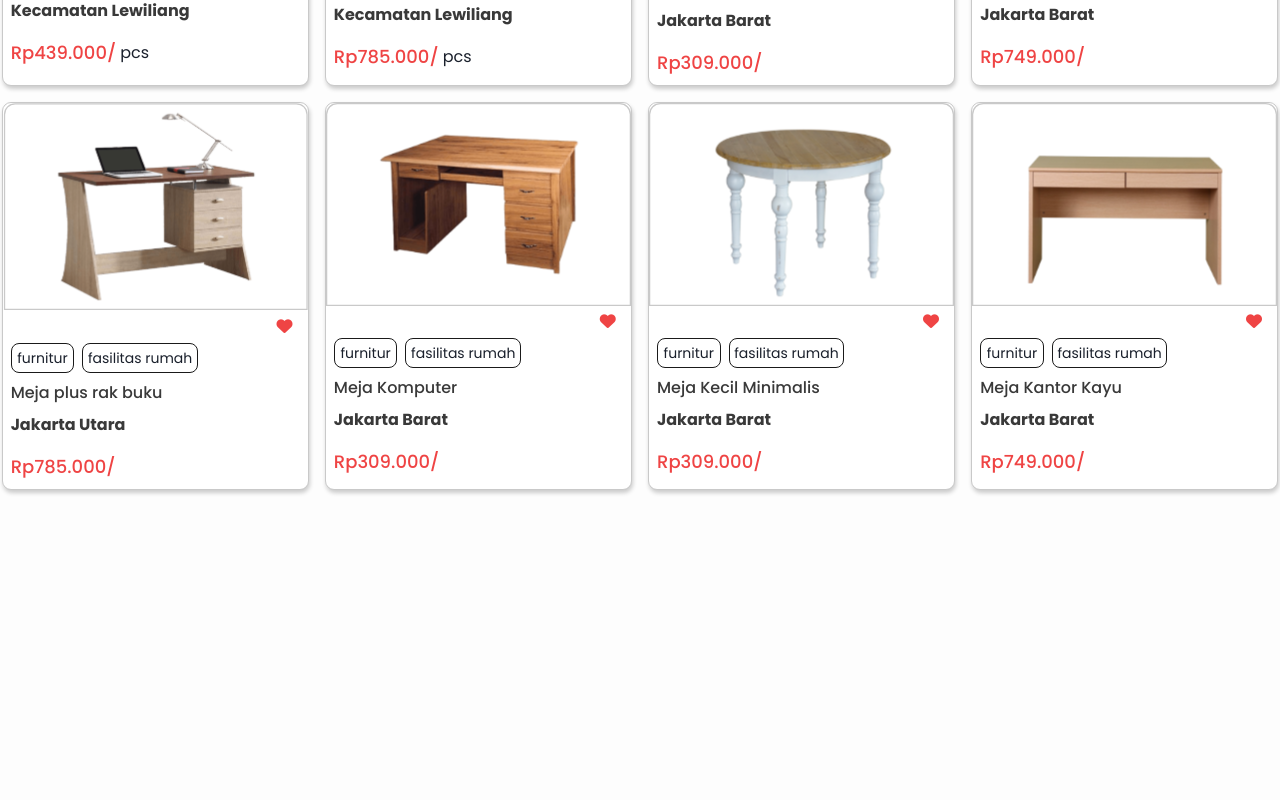
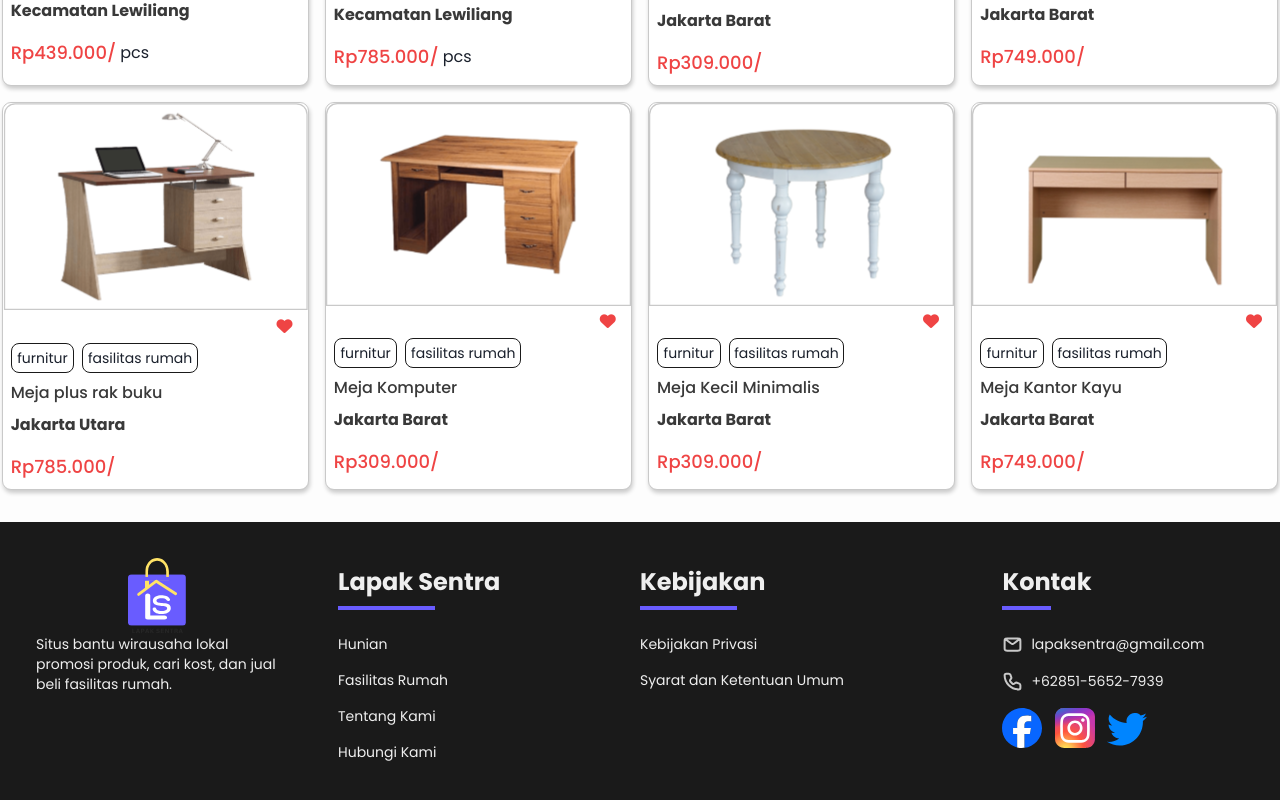
Before and after one commit to AldiMusneldi/Lapak-Sentra, a React (Vite) app in the folder frontend/: page /lihat-semua in a window 1280 px wide. Shown: the part 2753-3553 px from the top of the page. Before the commit the page ends 3275 px from the top, so only its background shows below. Built offline with nearby package versions, Linux system fonts and the light colour scheme; no server answers; a web font is replaced by a local one.

Commit message:
update data

```diff
--- a/frontend/src/pages/Lihat-semua/Lihatsemua.jsx
+++ b/frontend/src/pages/Lihat-semua/Lihatsemua.jsx
@@ -8,6 +8,7 @@ import menu from '../../components/Menu/Menu';
 import { updateAuth } from '../../features/loginSlice';
 import Navbar1 from '../../components/Navbar/Navbar1';
 import Navbar from '../../components/Navbar/Navbar';
+import Footer from '../../components/Footer/Footer';
 function Lihatsemua() {
   const [nama, setNama] = useState([]);
 
@@ -88,6 +89,7 @@ function Lihatsemua() {
           </div>
         </div>
       </section>
+      <Footer />
     </>
   );
 }
```
